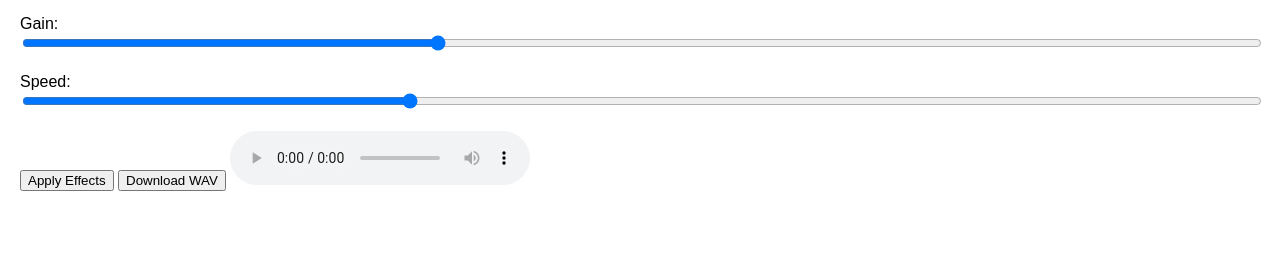
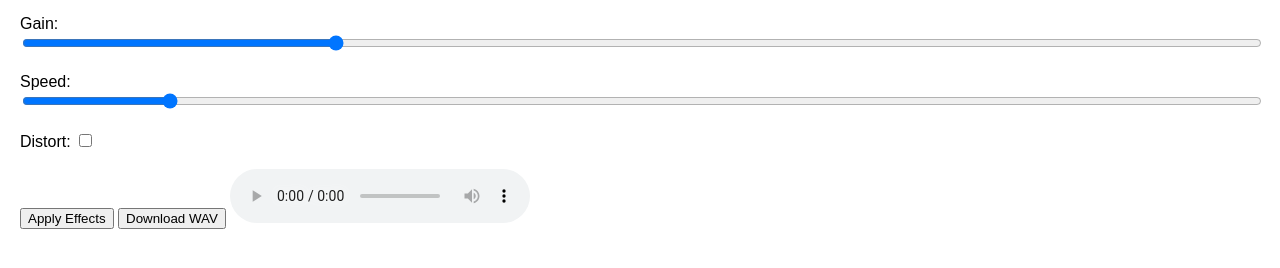
Before and after one commit to UnnamedBruh/audioeditor, a plain HTML site: page index.html in a window 1280 px wide. Shown: the part 104-372 px from the top of the page. Drawn offline with Linux system fonts and the light colour scheme.

Commit message:
Update index.html

```diff
--- a/index.html
+++ b/index.html
@@ -20,10 +20,13 @@
     <input type="file" id="audioUpload" accept="audio/*">
     <br><br>
     <label for="gainSlider">Gain:</label>
-    <input type="range" id="gainSlider" min="0" max="3" step="0.1" value="1">
+    <input type="range" id="gainSlider" min="0" max="4" step="0.1" value="1">
     <br><br>
     <label for="speedSlider">Speed:</label>
-    <input type="range" id="speedSlider" min="0.1" max="3" step="0.1" value="1">
+    <input type="range" id="speedSlider" min="0.125" max="8" step="0.1" value="1">
+    <br><br>
+    <label for="distort">Distort:</label>
+    <input type="checkbox" id="distort">
     <br><br>
     <button id="applyEffects">Apply Effects</button>
     <button id="downloadWav">Download WAV</button>
```
